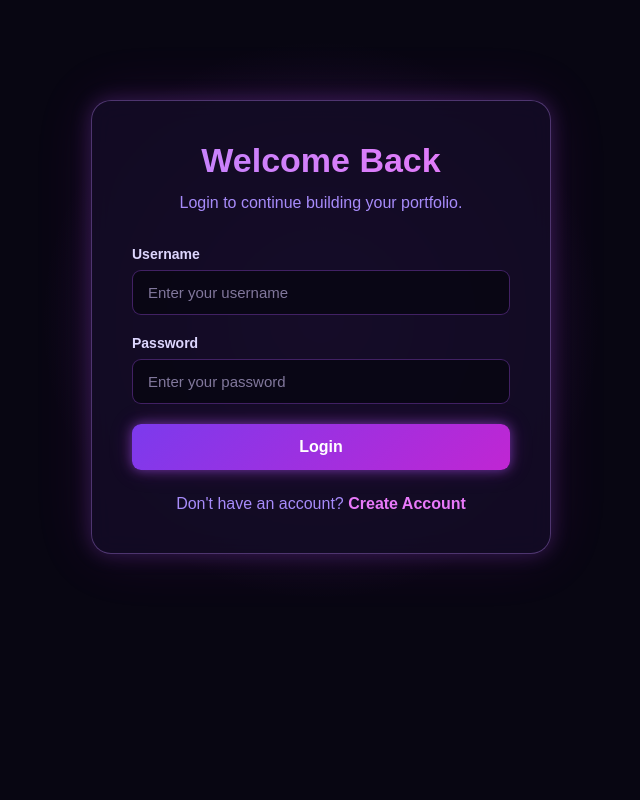
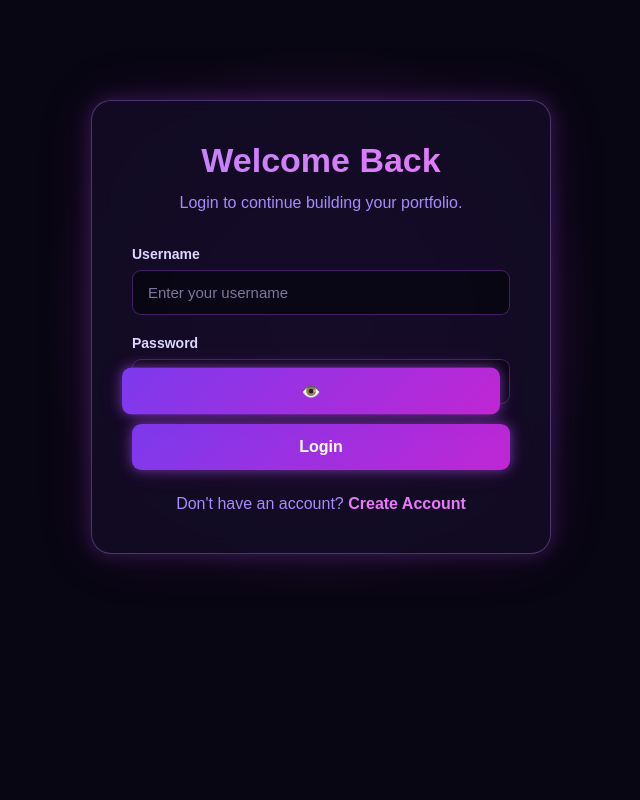
Before and after one commit to arahulroshan/Portfolio-Publisher, a Flask app: page /login in a window 1280 px wide. Shown: the whole page, without its empty margins (319-959 px from the left). Run offline with Flask 3, Linux system fonts and the light colour scheme.

Commit message:
Update login password visibility and page styling

```diff
--- a/static/css/style.css
+++ b/static/css/style.css
@@ -978,3 +978,30 @@ body {
     color: white;
     box-shadow: 0 0 15px rgba(192,38,211,0.6);
 }
+.password-wrapper {
+    position: relative;
+    width: 100%;
+}
+
+.password-wrapper input {
+    width: 100%;
+    padding-right: 50px;
+    box-sizing: border-box;
+}
+
+.password-toggle {
+    position: absolute;
+    right: 10px;
+    top: 50%;
+    transform: translateY(-50%);
+    border: none;
+    background: transparent;
+    color: #d8b4fe;
+    cursor: pointer;
+    font-size: 18px;
+    padding: 5px;
+}
+
+.password-toggle:hover {
+    color: white;
+}
--- a/templates/experience.html
+++ b/templates/experience.html
@@ -216,7 +216,6 @@
     {% endif %}
 
 
-</div>
 
 </body>
 
--- a/templates/login.html
+++ b/templates/login.html
@@ -32,12 +32,20 @@
                 >
 
                 <label>Password</label>
+
+<div class="password-wrapper">
     <input
         type="password"
         name="password"
+        id="password"
         placeholder="Enter your password"
         required
     >
+
+    <button type="button" class="password-toggle" onclick="togglePassword()">
+        👁️
+    </button>
+</div>
 
                 <button type="submit">Login</button>
 
@@ -51,6 +59,19 @@
         </div>
 
     </div>
+<script>
+function togglePassword() {
+    const password = document.getElementById("password");
+    const toggle = document.querySelector(".password-toggle");
 
+    if (password.type === "password") {
+        password.type = "text";
+        toggle.textContent = "🙈";
+    } else {
+        password.type = "password";
+        toggle.textContent = "👁️";
+    }
+}
+</script>
 </body>
 </html>
```
Also changed, not shown: templates/profile.html (+11 -12 lines), 1 other file. Lines whose indentation alone changed are shown as unchanged.
